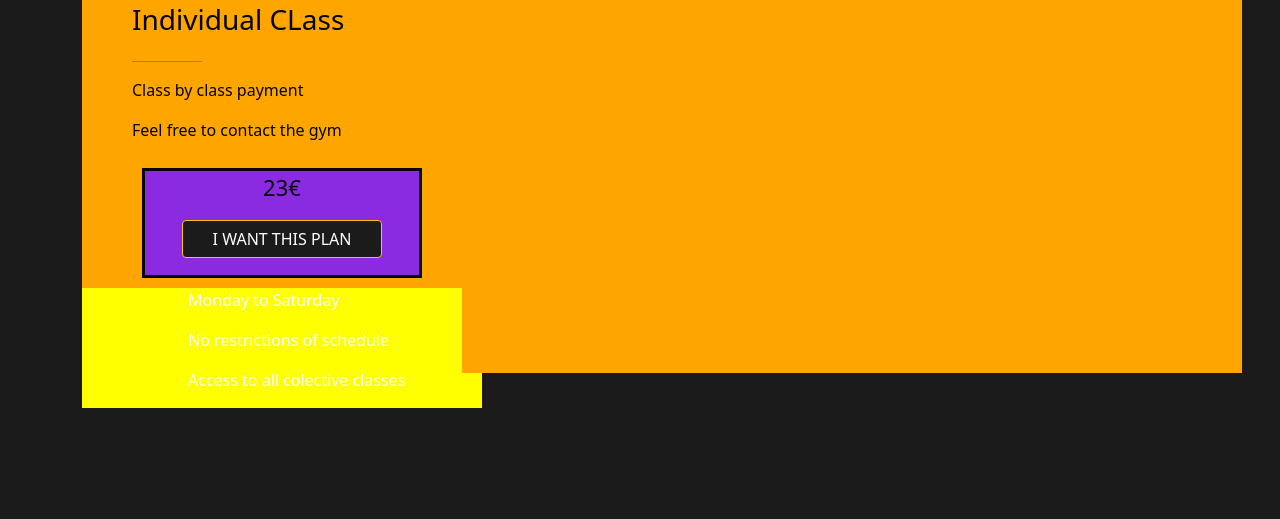
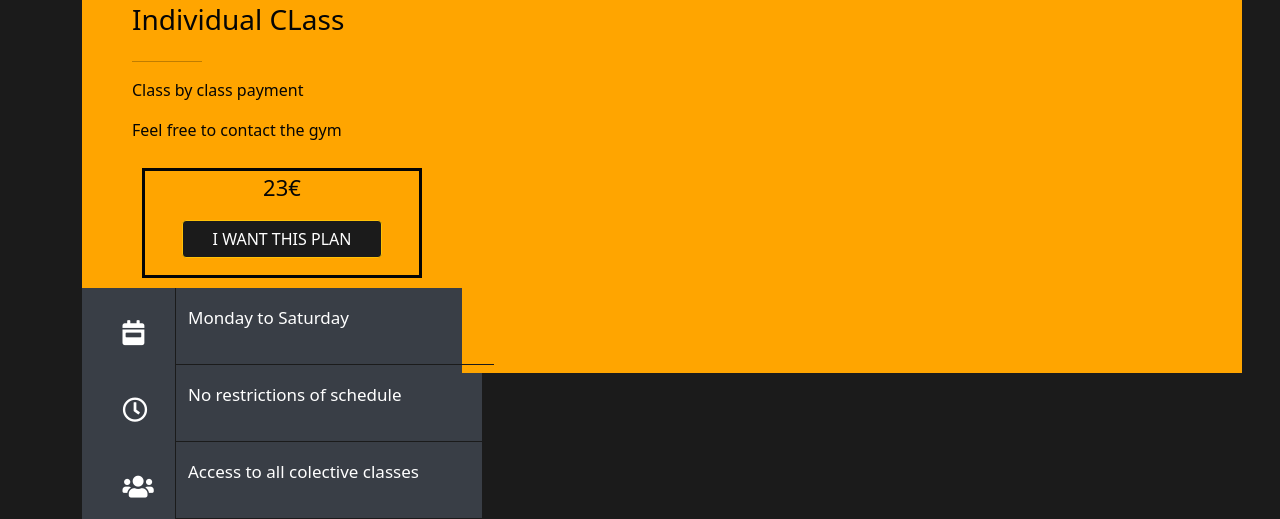
Before and after one commit to JoseMachado-CE/BlasT, a plain HTML site: page index.html in a window 1280 px wide. Shown: the part 4947-5466 px from the top of the page. Before the commit the page ends 5355 px from the top, so only its background shows below. Drawn offline with nearby package versions, Linux system fonts and the light colour scheme; a web font is replaced by a local one.

Commit message:
Updated pricing with icons

```diff
--- a/Assets/style.css
+++ b/Assets/style.css
@@ -348,7 +348,9 @@ body {
 }
 
 .wrapper-price2 {
-    background-color: yellow;
+    background-color: #393e46;
+    color: #fff;
+    font-size: 17px;
 }
 
 #button-price {
@@ -370,7 +372,7 @@ body {
     display: block;
     text-align: center;
     margin: 10px auto;
-    background-color: blueviolet;
+
 }
 
 .pricing-col {
@@ -383,3 +385,24 @@ body {
 
 
 }
+
+.border-col-price {
+    border-right: 1px solid #1b1b1b;
+    border-bottom-width: 70px;
+    border-bottom: 1px;
+}
+
+.border-desc-price {
+    border-bottom: 1px solid #1b1b1b;
+    border-width: 80%;
+    line-height: 60px;
+    margin: 0;
+    text-align: start
+}
+
+.icon-pricing {
+    text-align: center;
+    margin-left: 50%;
+    margin-top: 40%;
+    font-size: 25px;
+}
--- a/index.html
+++ b/index.html
@@ -361,26 +361,26 @@
                         </div>
                         <div class="wrapper-price2">
                             <div class="row">
-                                <div class="col-3">
-                                    <p></p>
+                                <div class="col-3 border-col-price">
+                                    <p><i class="fas fa-calendar-week icon-pricing"></i></p>
                                 </div>
-                                <div class="col-9">
+                                <div class="col-9 border-desc-price">
                                     <p>Monday to Saturday</p>
                                 </div>
                             </div>
                             <div class="row">
-                                <div class="col-3">
-                                    <p></p>
+                                <div class="col-3 border-col-price">
+                                    <p><i class="far fa-clock icon icon-pricing"></i></p>
                                 </div>
-                                <div class="col-9">
+                                <div class="col-9 border-desc-price">
                                     <p>No restrictions of schedule</p>
                                 </div>
                             </div>
                             <div class="row">
-                                <div class="col-3">
-                                    <p></p>
+                                <div class="col-3 border-col-price">
+                                    <p><i class="fas fa-users icon-pricing"></i></p>
                                 </div>
-                                <div class="col-9">
+                                <div class="col-9 border-desc-price">
                                     <p>Access to all colective classes</p>
                                 </div>
                             </div>
```
